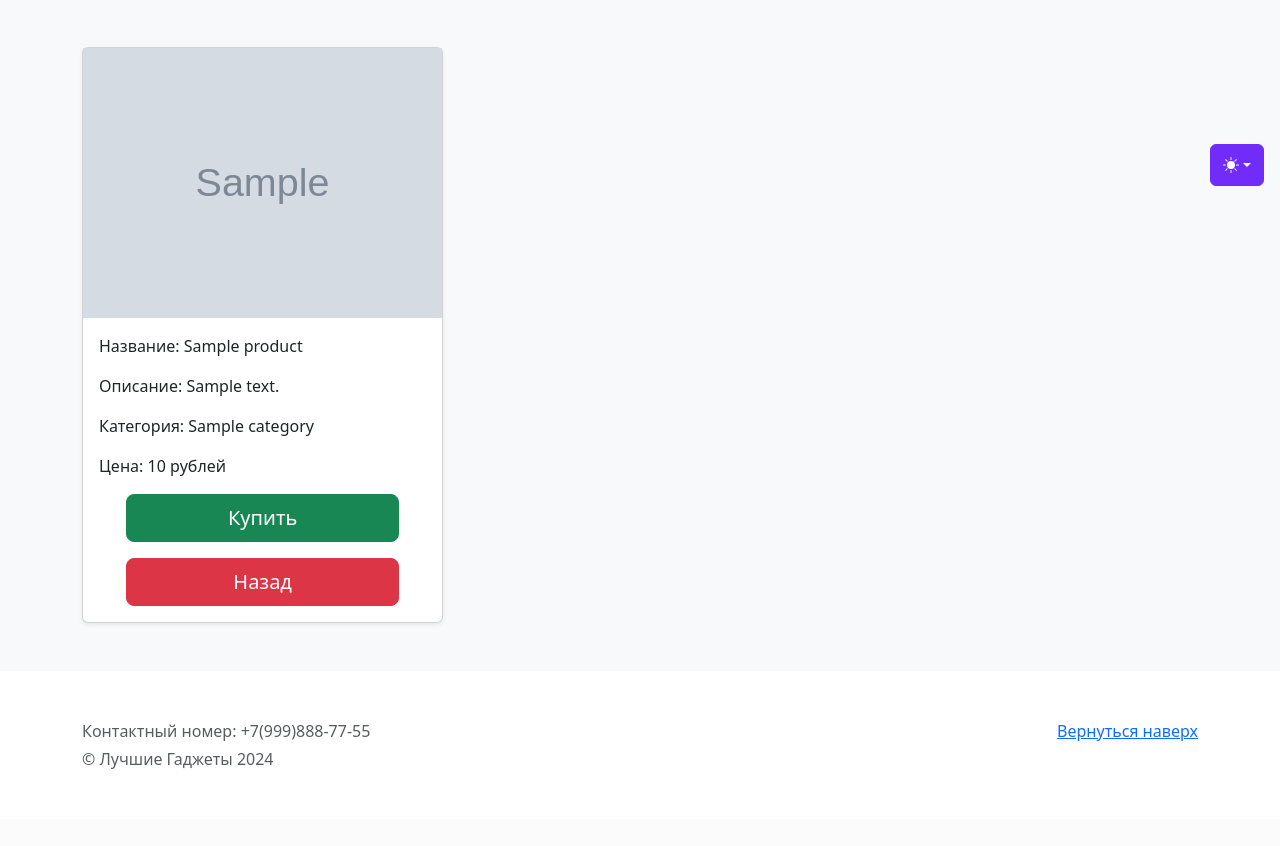
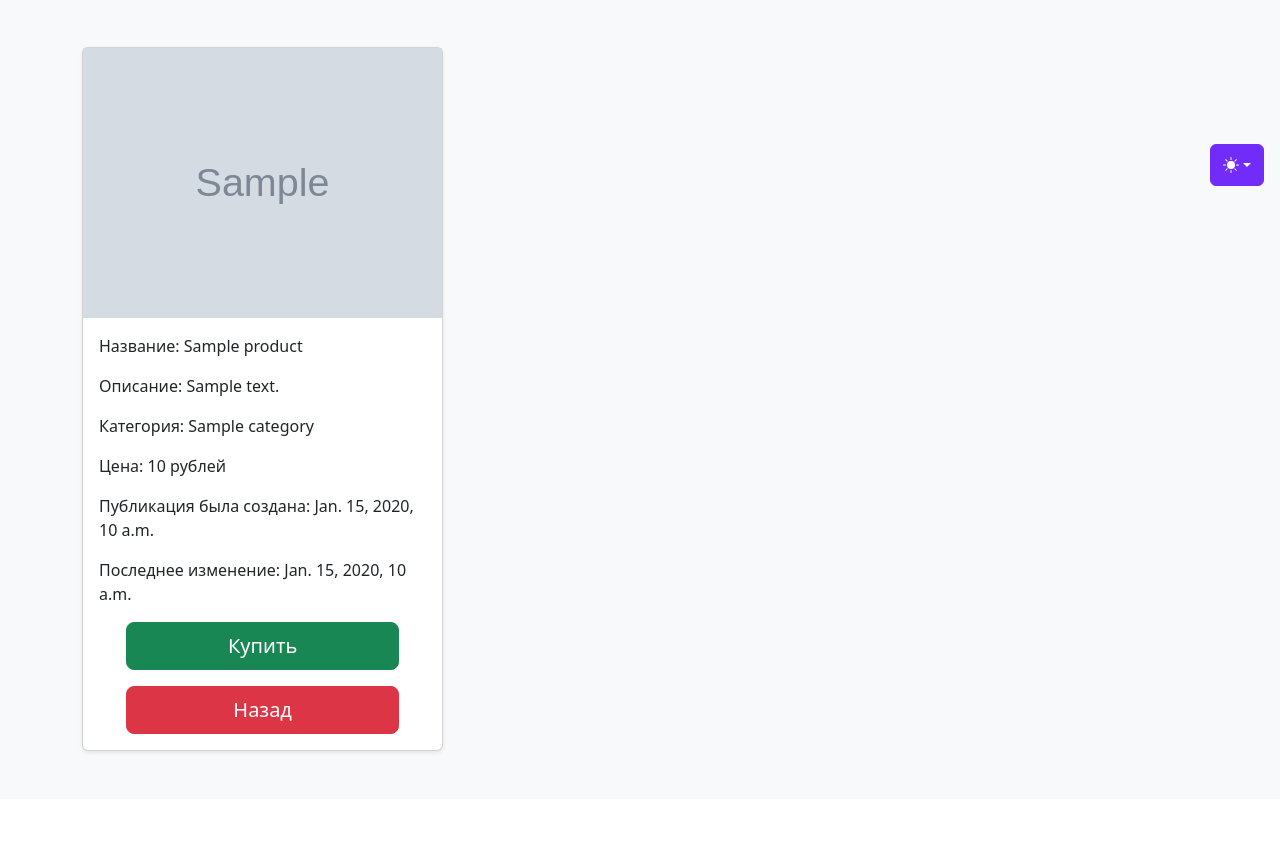
Before and after one commit to EliasN96/DJANGO_HW_2, a Django app: page /products/1/ in a window 1280 px wide. Shown: the part 598-1444 px from the top of the page. Before the commit the page ends 1367 px from the top, so only its background shows below. Run offline with Django 5.2, Linux system fonts and the light colour scheme; tables that the repository leaves empty hold one stand-in row (values such as "Sample post"); grey boxes marked "Sample" are stand-in pictures; some libraries are stand-ins or nearby versions.

Commit message:
Update product_detail.html

```diff
--- a/catalog/templates/product_detail.html
+++ b/catalog/templates/product_detail.html
@@ -12,9 +12,11 @@
             <img src="{{ product.photo | media_filter }}" class="img-fluid">
             <div class="card-body">
               <p class="card-text">Название: {{ product.name }}</p>
-              <p class="card-text">Описание: {{ product.description }}</p>
+              <p class="card-text">Описание: {{ product.description|truncatewords:20|truncatechars:100 }}</p>
               <p class="card-text">Категория: {{ product.category }}</p>
               <p class="card-text">Цена: {{ product.price }} рублей</p>
+              <p class="card-text">Публикация была создана: {{ product.created_at }}</p>
+              <p class="card-text">Последнее изменение: {{ product.updated_at }}</p>
               <div class="d-grid gap-2 col-10 mx-auto">
                   <a type="button" class="btn btn-lg btn-block btn-success">Купить</a>
               </div>
```
